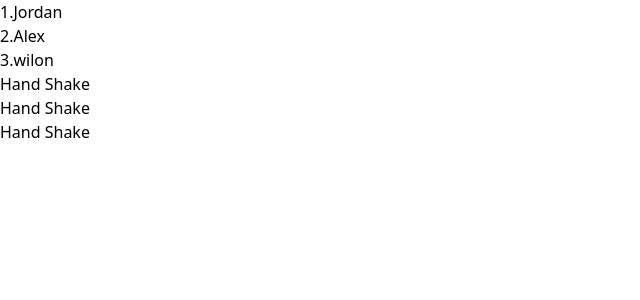
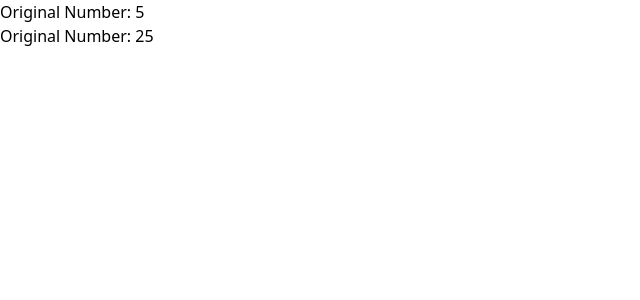
Before and after one commit to wilsongachungi/wilson-vue, a Vue app: page / in a window 1280 px wide. Shown: the top 300 px of the page, without its empty margins (0-640 px from the left). Built offline with nearby package versions, Linux system fonts and the light colour scheme.

Commit message:
computed number

```diff
--- a/src/App.vue
+++ b/src/App.vue
@@ -1,7 +1,8 @@
 <script setup>
 // import HelloWorld from './components/Index.vue'
 // import MyReactiveComponent from './components/MyReactiveComponent.vue';
-import MyRefComponent from './components/MyRefComponent.vue';
+// import MyRefComponent from './components/MyRefComponent.vue';
+import ComputedProperty from './components/ComputedProperty.vue'
 
 </script>
 
@@ -9,7 +10,8 @@ import MyRefComponent from './components/MyRefComponent.vue';
 <template>
   <!-- <HelloWorld/>
   <MyReactiveComponent/> -->
-  <MyRefComponent/>
+  <!-- <MyRefComponent/> -->
+   <ComputedProperty/>
 </template>
 
 <style scoped>
--- /dev/null
+++ b/src/components/ComputedProperty.vue
@@ -0,0 +1,15 @@
+<script setup>
+    import { ref, computed } from 'vue';
+
+    const number = ref(5)
+
+    const squaredNumber = computed(() => {
+        return number.value * number.value
+    })
+
+</script>
+
+<template>
+    <h1>Original Number: {{ number }}</h1>
+    <h1>Original Number: {{ squaredNumber }}</h1>
+</template>
```
